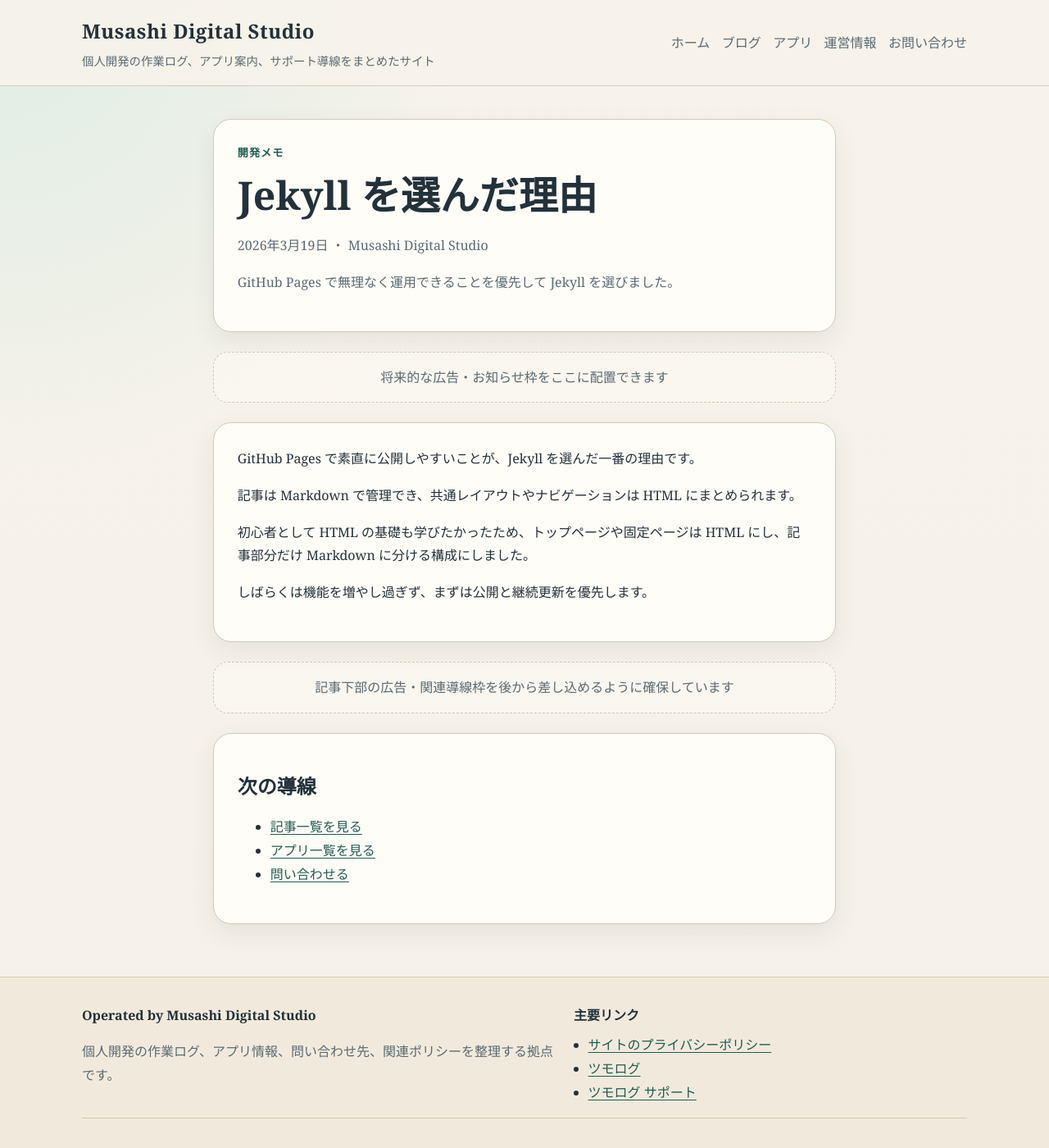
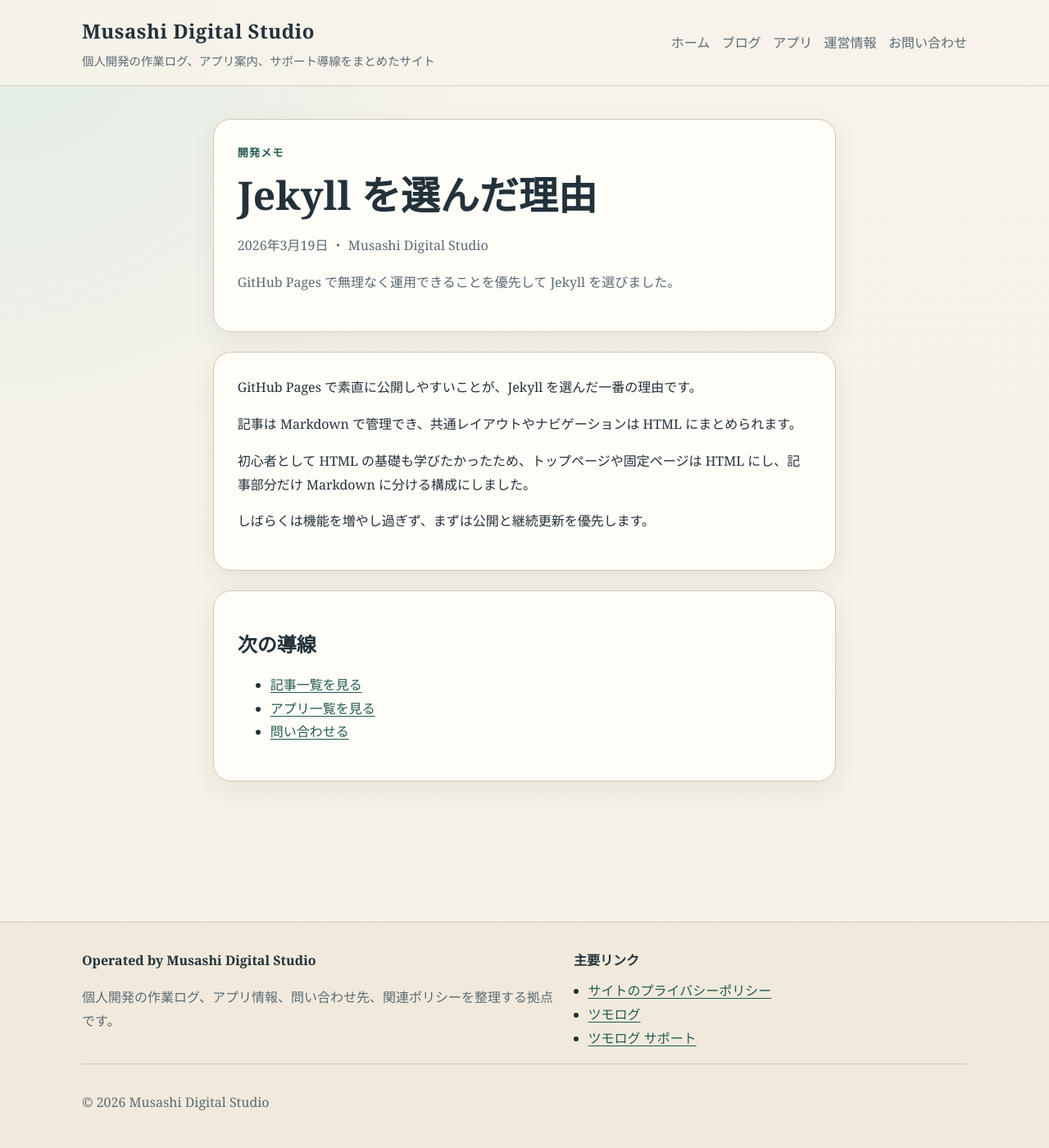
Before and after one commit to yasuhiro-toyoda/yasuhiro-toyoda.github.io, a Jekyll site: the page built from _posts/2026-03-19-jekyll-note.md, in a window 1280 px wide and 1400 px high. Shown: the whole window at 82% size. Built offline with Jekyll 4.4.1, drawn with Linux system fonts in a browser that asks for light colours.

Commit message:
Remove ad placeholders and neutralize ad/revenue wording

```diff
--- a/_layouts/post.html
+++ b/_layouts/post.html
@@ -15,16 +15,8 @@ layout: default
     {% endif %}
   </header>
 
-  <div class="ad-slot" aria-label="Reserved for future advertising">
-    将来的な広告・お知らせ枠をここに配置できます
-  </div>
-
   <div class="post-body">
     {{ content }}
-  </div>
-
-  <div class="ad-slot" aria-label="Reserved for future advertising">
-    記事下部の広告・関連導線枠を後から差し込めるように確保しています
   </div>
 
   <section class="post-footer-card">
--- a/apps/tsumolog/privacy/index.html
+++ b/apps/tsumolog/privacy/index.html
@@ -157,7 +157,7 @@ description: ツモログのプライバシーポリシーです。取得又は
           <li>本アプリの機能提供、設定保存、表示及び動作維持のため</li>
           <li>お問い合わせ対応、本人確認、必要な連絡のため</li>
           <li>不具合調査、品質改善、利用状況分析及び機能改善のため</li>
-          <li>今後の運営方針及び収益化可否の検討のため</li>
+          <li>今後の運営方針の検討のため</li>
           <li>更新配信、安定運用及びセキュリティ確保のため</li>
           <li>法令に基づく対応、開示等請求への対応及び苦情対応のため</li>
         </ul>
--- a/assets/css/site.css
+++ b/assets/css/site.css
@@ -294,15 +294,6 @@ img {
   color: #edf4f2;
 }
 
-.ad-slot {
-  border: 1px dashed var(--line);
-  border-radius: 18px;
-  padding: 1rem 1.2rem;
-  color: var(--muted);
-  background: rgba(255, 253, 248, 0.45);
-  text-align: center;
-}
-
 .page-header {
   margin-bottom: 1.8rem;
 }
```
Also changed, not shown: privacy/index.html (+4 -4 lines).
